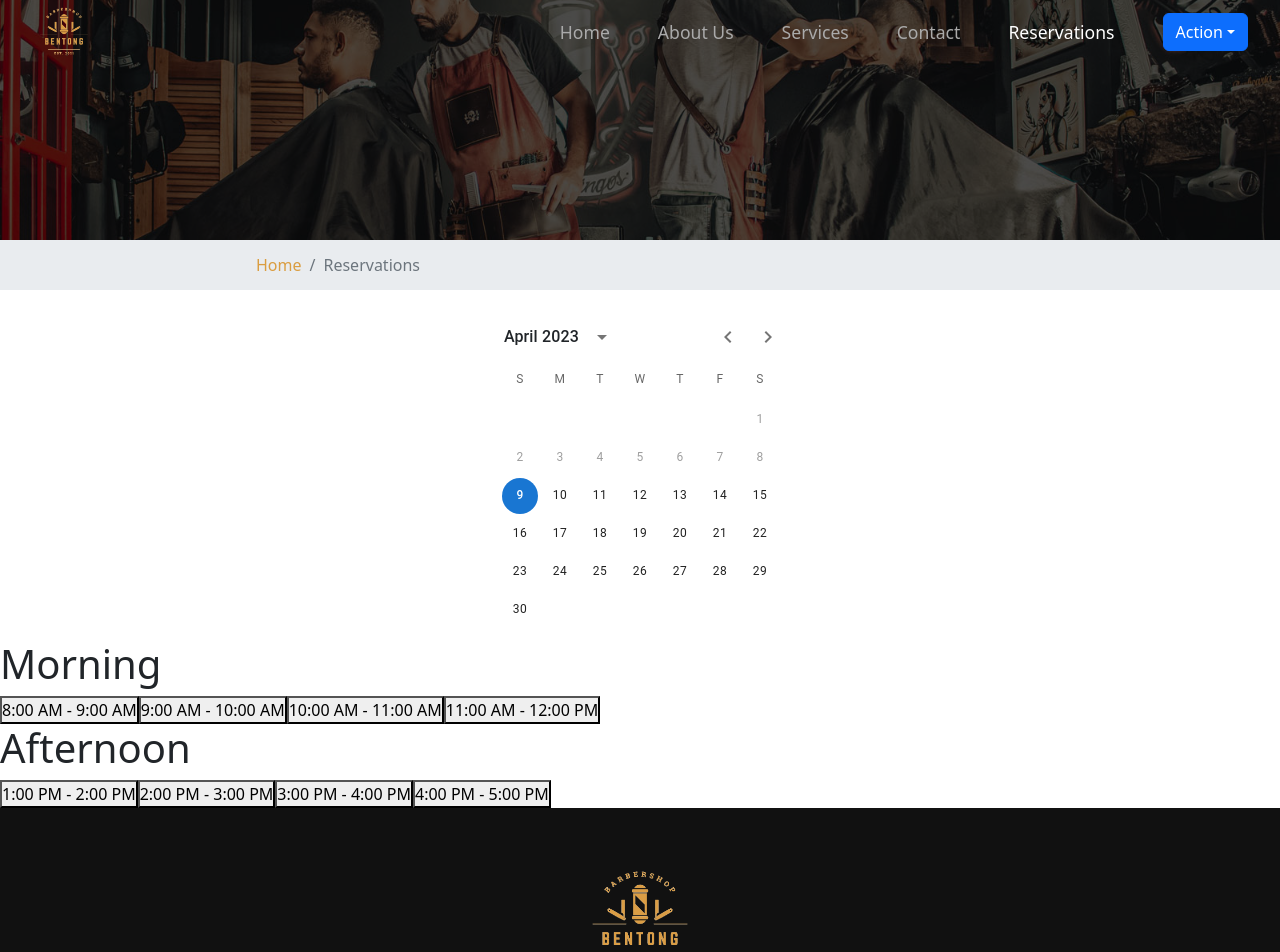
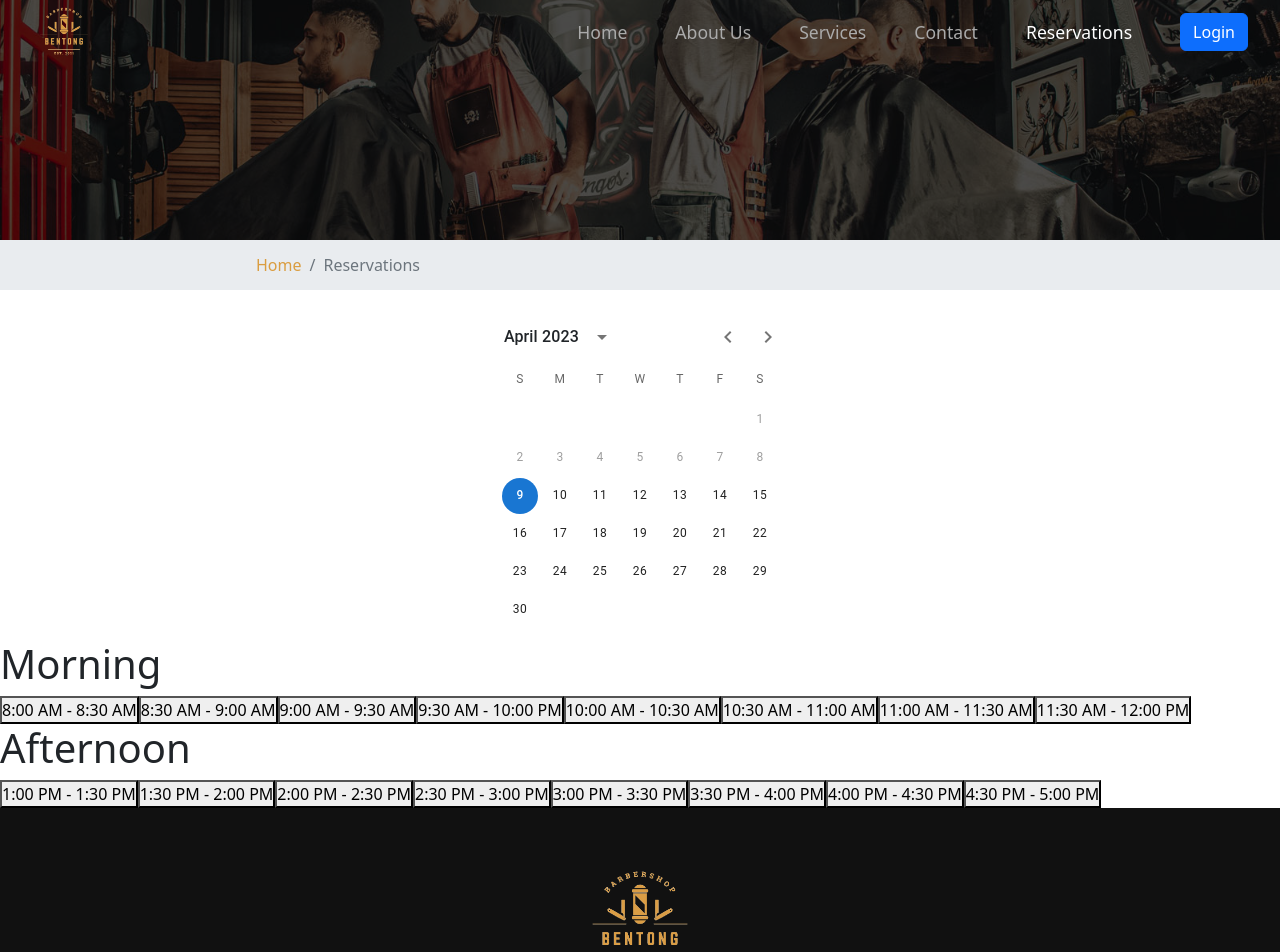
Before and after one commit to Jepwyy/BarberShop_Reservation, a React (Vite) app in the folder frontend/: page /reservations in a window 1280 px wide. Shown: the top 952 px of the page. Built offline with nearby package versions, Linux system fonts and the light colour scheme.

Commit message:
Modal & Login

```diff
--- a/frontend/src/Layout/MainLayout.jsx
+++ b/frontend/src/Layout/MainLayout.jsx
@@ -1,16 +1,18 @@
-import React from 'react'
+import React, { useState } from 'react'
 import { Outlet } from 'react-router-dom'
 import MainNavbar from '../components/MainNavbar'
 import MainFooter from '../components/MainFooter'
-
+import Auth from '../components/Auth'
 const MainLayout = () => {
+  const [modal, setModal] = useState(false)
   return (
     <div className='layoutContainer'>
-      <MainNavbar />
+      <MainNavbar setModal={setModal} />
       <div className='outlet'>
         <Outlet />
       </div>
       <MainFooter />
+      {modal && <Auth setModal={setModal} />}
     </div>
   )
 }
--- /dev/null
+++ b/frontend/src/api/api.js
@@ -0,0 +1,6 @@
+import axios from 'axios'
+
+export default axios.create({
+  baseURL: 'https://anime-verse-api.vercel.app/main/',
+  withCredentials: true,
+})
--- /dev/null
+++ b/frontend/src/components/Auth.jsx
@@ -0,0 +1,41 @@
+import React, { useState } from 'react'
+import Modal from './Modal'
+import Img from '../assets/images/img1.jpg'
+import Logo from '../assets/images/LogoLight.png'
+import Login from './Login'
+import Register from './Register'
+const Auth = ({ setModal }) => {
+  const [active, setActive] = useState('Login')
+  return (
+    <Modal>
+      <div className='authContainer'>
+        <div className='left'>
+          <img className='background' src={Img} alt='BG' />
+          <img className='logo' src={Logo} alt='LOGO' />
+        </div>
+        <div className='right'>
+          <button onClick={() => setModal(false)}>Exit</button>
+          <div className='d-flex'>
+            <button onClick={() => setActive('Login')} className=''>
+              Login
+            </button>
+            <button onClick={() => setActive('Register')} className=''>
+              Register
+            </button>
+          </div>
+          <div>
+            {active === 'Login' ? (
+              <Login />
+            ) : active === 'Register' ? (
+              <Register setActive={setActive} />
+            ) : (
+              <Login />
+            )}
+          </div>
+        </div>
+      </div>
+    </Modal>
+  )
+}
+
+export default Auth
--- /dev/null
+++ b/frontend/src/components/Login.jsx
@@ -0,0 +1,36 @@
+import React, { useState } from 'react'
+import { TextField } from '@mui/material'
+const Login = () => {
+  const [username, setUsername] = useState('')
+  const [password, setPassword] = useState('')
+  return (
+    <form className='flex flex-col gap-2'>
+      <h1>Sign In</h1>
+      <div>
+        <TextField
+          fullWidth
+          id='email'
+          onChange={(e) => setUsername(e.target.value)}
+          label='Email'
+          variant='standard'
+        />
+      </div>
+      <div>
+        <TextField
+          fullWidth
+          id='password'
+          onChange={(e) => setPassword(e.target.value)}
+          label='Password'
+          type='password'
+          autoComplete='current-password'
+          variant='standard'
+        />
+      </div>
+      <button type='submit' className='bg-black py-2 px-4 rounded text-white'>
+        Login
+      </button>
+    </form>
+  )
+}
+
+export default Login
--- a/frontend/src/components/MainNavbar.jsx
+++ b/frontend/src/components/MainNavbar.jsx
@@ -3,7 +3,7 @@ import Logo from '../assets/images/LogoLight.png'
 import Logo1 from '../assets/images/LogoDark.png'
 import { NavLink } from 'react-router-dom'
 
-const MainNavbar = () => {
+const MainNavbar = ({ setModal }) => {
   const [scrolled, setScrolled] = useState(false)
 
   // Set the height at which you want to change the background color
@@ -46,7 +46,10 @@ const MainNavbar = () => {
         <NavLink to={'/reservations'} className='links'>
           Reservations
         </NavLink>
-        <div className='btn-group'>
+        <button className='btn btn-primary' onClick={() => setModal(true)}>
+          Login
+        </button>
+        {/* <div className='btn-group'>
           <button
             type='button'
             className='btn btn-primary dropdown-toggle'
@@ -62,7 +65,7 @@ const MainNavbar = () => {
               </a>
             </li>
           </ul>
-        </div>
+        </div> */}
       </div>
     </div>
   )
--- /dev/null
+++ b/frontend/src/components/Modal.jsx
@@ -0,0 +1,11 @@
+import React from 'react'
+
+const Modal = ({ children }) => {
+  return (
+    <div className='modalBg'>
+      <div className='modalContainer'>{children}</div>
+    </div>
+  )
+}
+
+export default Modal
--- /dev/null
+++ b/frontend/src/components/Register.jsx
@@ -0,0 +1,7 @@
+import React from 'react'
+
+const Register = () => {
+  return <div>Register</div>
+}
+
+export default Register
--- a/frontend/src/pages/client/HomePage.jsx
+++ b/frontend/src/pages/client/HomePage.jsx
@@ -113,7 +113,7 @@ const HomePage = () => {
           </div>
         </div>
       </section>
-      <section class='facts'>
+      <section className='facts'>
         <div className='factsTitle'>Why Choose Us</div>
         <div className='factsContext'>
           At Bentong Barber Shop, we believe that every client's appearance is a
--- a/frontend/src/pages/client/ReservationsPage.jsx
+++ b/frontend/src/pages/client/ReservationsPage.jsx
@@ -28,17 +28,25 @@ const ReservationsPage = () => {
         <div>
           <div>
             <h1>Morning</h1>
-            <button>8:00 AM - 9:00 AM</button>
-            <button>9:00 AM - 10:00 AM</button>
-            <button>10:00 AM - 11:00 AM</button>
-            <button>11:00 AM - 12:00 PM</button>
+            <button>8:00 AM - 8:30 AM</button>
+            <button>8:30 AM - 9:00 AM</button>
+            <button>9:00 AM - 9:30 AM</button>
+            <button>9:30 AM - 10:00 PM</button>
+            <button>10:00 AM - 10:30 AM</button>
+            <button>10:30 AM - 11:00 AM</button>
+            <button>11:00 AM - 11:30 AM</button>
+            <button>11:30 AM - 12:00 PM</button>
           </div>
           <div>
             <h1>Afternoon</h1>
-            <button>1:00 PM - 2:00 PM</button>
-            <button>2:00 PM - 3:00 PM</button>
-            <button>3:00 PM - 4:00 PM</button>
-            <button>4:00 PM - 5:00 PM</button>
+            <button>1:00 PM - 1:30 PM</button>
+            <button>1:30 PM - 2:00 PM</button>
+            <button>2:00 PM - 2:30 PM</button>
+            <button>2:30 PM - 3:00 PM</button>
+            <button>3:00 PM - 3:30 PM</button>
+            <button>3:30 PM - 4:00 PM</button>
+            <button>4:00 PM - 4:30 PM</button>
+            <button>4:30 PM - 5:00 PM</button>
           </div>
         </div>
       </div>
--- /dev/null
+++ b/frontend/src/scss/_auth.scss
@@ -0,0 +1,26 @@
+.authContainer {
+  width: 60rem;
+  height: 100%;
+  display: flex;
+  flex-direction: row;
+  .left {
+    width: 50%;
+    position: relative;
+    display: flex;
+    justify-content: center;
+    align-items: center;
+    .background {
+      filter: brightness(50%);
+      width: 100%;
+      border-top-left-radius: 0.5rem;
+      border-bottom-left-radius: 0.5rem;
+    }
+    .logo {
+      position: absolute;
+      height: 15rem;
+    }
+  }
+  .right {
+    width: 50%;
+  }
+}
--- a/frontend/src/scss/_layout.scss
+++ b/frontend/src/scss/_layout.scss
@@ -6,7 +6,7 @@
   left: 0;
   padding: 2rem;
   transition: background-color 0.3s ease;
-  z-index: 999;
+  z-index: 100;
   .navLogo {
     height: 4rem;
   }
@@ -39,7 +39,7 @@
   left: 0;
   padding: 2rem;
   transition: background-color 0.3s ease;
-  z-index: 999;
+  z-index: 1;
   .navLogo {
     height: 4rem;
   }
@@ -64,6 +64,7 @@
 }
 .outlet {
   min-height: 100vh;
+  position: relative;
 }
 
 .footer {
@@ -134,3 +135,18 @@
     }
   }
 }
+
+.modalBg {
+  position: fixed;
+  height: 100%;
+  inset: 0;
+  display: flex;
+  justify-content: center;
+  align-items: center;
+  z-index: 101;
+  background-color: rgba(0, 0, 0, 0.4); /* Black w/opacity/see-through */
+  .modalContainer {
+    background: #fff;
+    border-radius: 0.5rem;
+  }
+}
--- a/frontend/src/scss/style.scss
+++ b/frontend/src/scss/style.scss
@@ -3,6 +3,7 @@
 @import './about';
 @import './layout';
 @import './contact';
+@import './auth';
 
 * {
   margin: 0;
```
Also changed, not shown: 1 other file (tests, documents, lock files or other folders).
